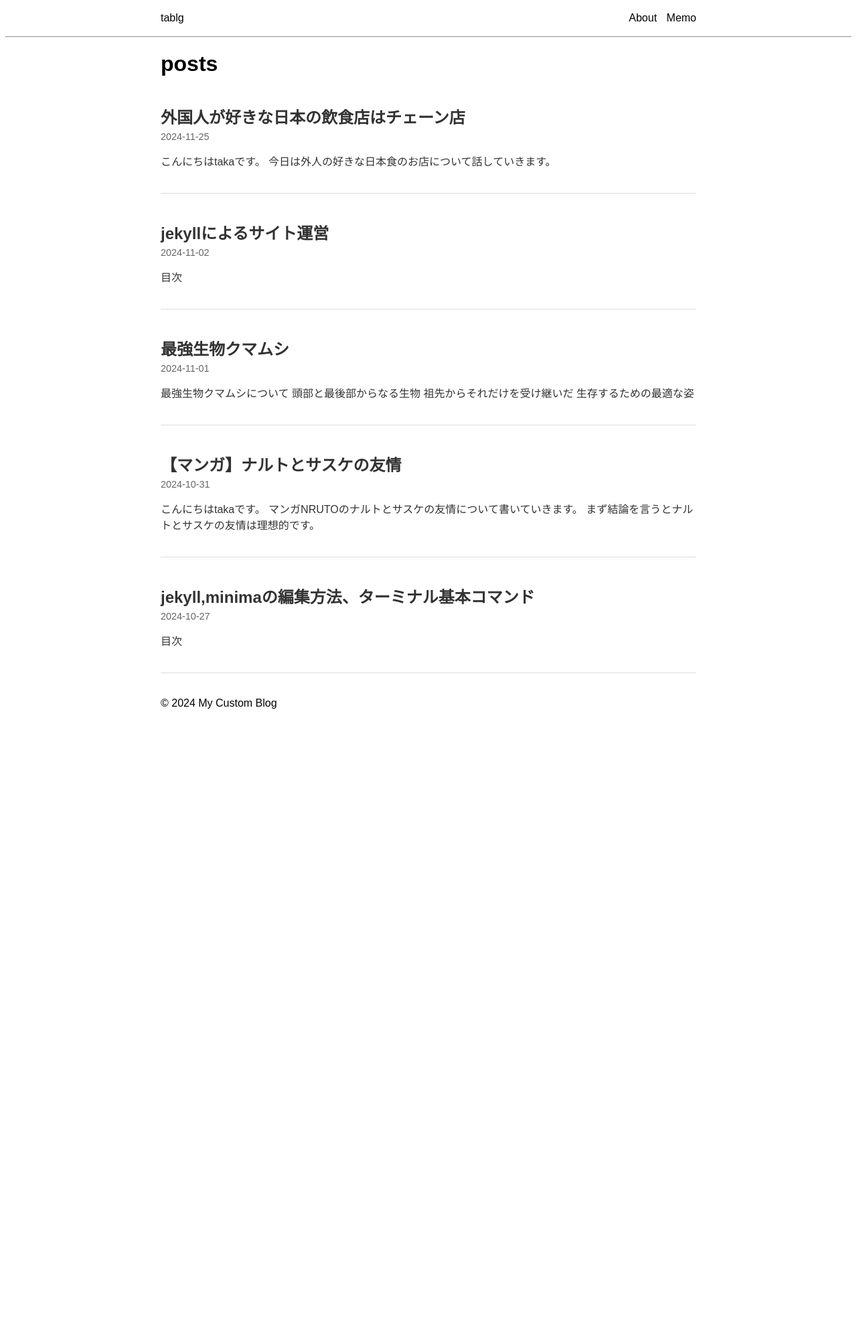
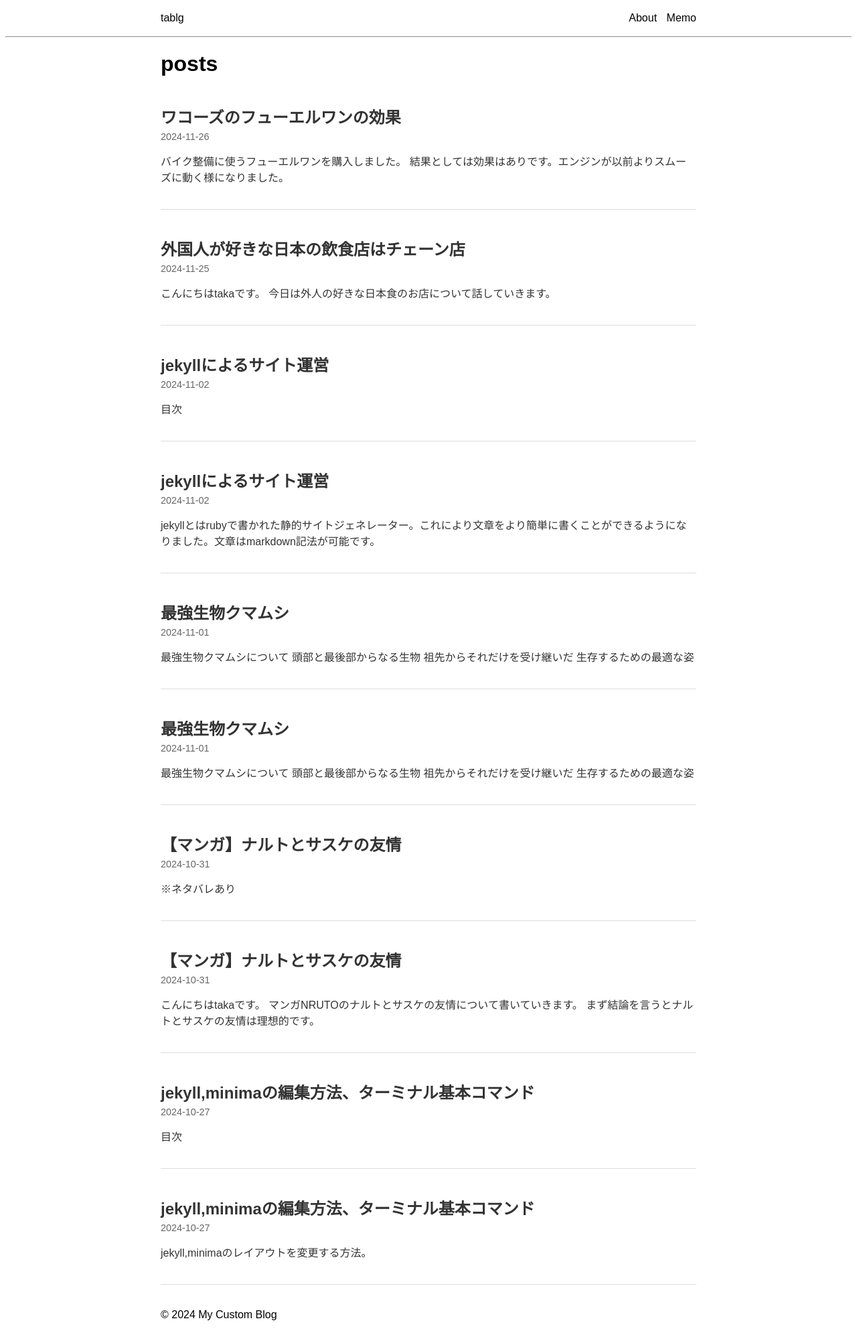
Before and after one commit to taka012345/tablg, a Jekyll site: the page built from index.markdown, in a window 1280 px wide. Shown: the whole page at 67% size. Built offline with Jekyll 4.4.1, drawn with Linux system fonts in a browser that asks for light colours; before the commit the page ends 1083 px from its top, so only the background shows below that.

Commit message:
Add files via upload

```diff
--- /dev/null
+++ b/_posts/2024-10-28-jekyllhen.markdown
@@ -0,0 +1,76 @@
+---
+layout: post
+title:  "jekyll,minimaの編集方法、ターミナル基本コマンド"
+date:   2024-10-28 01:53:04 +0900
+categories: jekyll update
+---
+jekyll,minimaのレイアウトを変更する方法。
+
+**目次**
+* TOC
+{:toc}
+
+## minimaで出来上がったサイトを編集するには
+* いくつかのファイルを作成、編集する必要がある
+  * ルートディレクトリにフォルダ、ファイルを追加する
+    * _layouts(フォルダ)
+      * default.html
+      * post.html
+    * assets/css（フォルダ）
+      * styles.css
+  * index.markdownの編集
+
+<br>
+
+## ターミナル操作
+
+ターミナル基本コマンド
+* ターミナルの起動方法:「⌘ + スペース」を押して「ターミナル」と入力
+
+* pwd: 現在のディレクトリ（フォルダ）のパスを表示する。
+
+* ls: 現在のディレクトリ内のファイルとフォルダのリストを表示する。
+
+* cd [ディレクトリ名]: 指定したディレクトリに移動する（例：cd Documents）。
+
+* cd ..：一つ前のディレクトリに戻る
+
+* jekyll serve:jekyllを起動
+
+* bundle exec jekyll serve：jekyllを起動
+
+* mkdir [フォルダ名]: 新しいフォルダを作成する（例：mkdir new_folder）。
+
+* rmdir [フォルダ名]: 空のフォルダを削除する。
+
+* rm [ファイル名]: 指定したファイルを削除する（例：rm file.txt）。
+
+* rm -r [フォルダ名]: 指定したフォルダとその中のすべてのファイルを削除する。
+
+* cp [元ファイル] [コピー先]: ファイルをコピーする（例：cp file.txt backup.txt）。
+
+* mv [元ファイル] [新しい名前]: ファイルの名前を変更または移動する（例：mv oldname.txt newname.txt）。
+
+* open [ファイル名]: 指定したファイルをデフォルトのアプリケーションで開く（例：open document.pdf）。
+
+* nano [ファイル名]: 指定したファイルをnanoエディタで開く（例：nano myfile.txt）。
+
+* clear: ターミナル画面をクリアする。
+
+システム情報
+* top: システムのプロセスやリソース使用状況を表示する。
+
+* df -h: ディスクの使用状況を表示する。
+
+* du -sh [ディレクトリ名]: 指定したディレクトリのサイズを表示する（例：du -sh Documents）。
+
+
+ネットワーク
+* ping [ホスト名]: 指定したホストへの接続をテストする（例：ping google.com）。
+
+* curl [URL]: 指定したURLの内容を取得する（例：curl https://example.com）。
+
+ヘルプ
+* man [コマンド名]: 指定したコマンドのマニュアルを表示する（例：man ls）。
+
+<br>
--- /dev/null
+++ b/_posts/2024-11-01-naruto.md
@@ -0,0 +1,103 @@
+---
+layout: post
+title:  "【マンガ】ナルトとサスケの友情"
+date:   2024-11-01 01:53:04 +0900
+categories: jekyll update
+---
+※ネタバレあり
+
+こんにちはtakaです。
+マンガNRUTOのナルトとサスケの友情について書いていきます。
+まず結論を言うとナルトとサスケの友情は理想的です。
+
+何も言う事ありません。
+
+本当にいい友情だなと思ったのは最終巻で二人が衝突した時です。
+
+<br>
+
+**目次**
+* TOC
+{:toc}
+
+<br>
+
+## サスケはナルトを殺そうとする
+
+サスケはナルトを殺そうとします。
+
+ラスボスのカグヤをナルト、サスケ、サクラ、etcでなんとか倒すんですがそれで終わりません。
+
+サスケは大きな目的があるからです。
+
+それがナルトを殺すという目的。
+
+そうする事で感情に流されない合理的な判断ができる心を完成させようとしているのです。
+
+そして合理的で冷たい心を手に入れたなら、サスケは自分が支配する持続可能で平和な世の中をつくれると思っています。
+
+<br>
+
+## ナルトはサスケを殺さずに止めたい
+
+ナルトはサスケを殺そうとはしません。
+
+じゃあどうしたいのか？
+
+サスケを殴って止めようとします。
+
+何がなんでも止める。一発本気で殴ってダメなら、わかるまで、気持ちが伝わるまで殴る。
+
+そんな感じです。
+
+まあよくあるヤンキーマンガの話と似た状況ですね。
+
+<br>
+
+## ナルト以外の誰もサスケを止められない
+
+ラスボスのカグヤが封印された後はナルト、サスケの二人より強い生物はいません。
+
+この二人は世界を蹂躙する実力をもっています。
+
+ナルトは皆んなと世界のあり方を考えていこうとします
+
+サスケは自分が神にも似た絶対的存在となって世界を征服下において平和な世をつくろうとする。
+
+殺し合いの戦いの勝者が自分の希望を叶える事ができるわけです。
+
+でも殺しに来ているサスケをナルトは殺そうと思っていません。
+
+ナルトはサスケを殺さないでどうしたら止める事ができるのか。
+
+<br>
+
+## 結末
+
+結末はナルトが勝ちます。
+
+一応。正確には相打ちで二人とも傷と疲れで動けなくなったですが
+
+ただサスケが言葉にして負けを認めます。
+
+これって男同士でしかわからないかもしれないんですが、ナルトとサスケがお互いを認め合った瞬間です。
+
+これ以前にお互いを認め合ってはいましたが、何がなんでも自分の意見を通したい時があります。
+
+それは何度も訪れます。そして１つまた１つと今までにサスケの心に絡まっていた糸を解いていく感じです。
+
+自分でも間違った道だと思いながらも止まる事ができない時です。
+
+サスケは自分自身の行動を止める事ができなかった。
+
+そんな自分を止めてくれるのは多分ナルトだと信じていました。
+
+ナルトはそれをやってのけてくれました。
+
+これで壊れかけた友情はまた元に戻ったというわけです。
+
+そして友達の話なら聞く。サスケは考えをあらためるキッカケができたわけです。
+
+こんな２人の友情はとてもいいものだし、だからこそこんなにもいい人間模様を描いているNARUTOというマンガは面白いです。
+
+<br>
--- /dev/null
+++ b/_posts/2024-11-02-kumamusi.md
@@ -0,0 +1,32 @@
+---
+layout: post
+title:  "最強生物クマムシ"
+date:   2024-11-02 01:53:04 +0900
+categories: jekyll update
+---
+### 最強生物クマムシについて
+* 頭部と最後部からなる生物
+    * 祖先からそれだけを受け継いだ
+    * 生存するための最適な姿
+
+* 宇宙でも生きられる
+* 乾燥して仮死状態となれる
+    * 水を受けると復活する
+    * 頻繁に仮死状態となる
+        * 苔にいた場合乾燥している時は仮死、雨が降ると復活
+
+* 放射線にあたって生きていられるかまだ不明
+    * なぜ放射線に耐性をもっているのか
+        * 地球上では放射線の当たる場所は殆どない
+        * 乾燥に耐える力が放射線耐性を作った説がある
+
+* 火山、深海、砂漠あらゆる場所に生息している
+* 1mmより小さい
+* ディーサップという耐性タンパク質をもっている
+
+* クマムシの仲間
+    * カギムシ
+* クマムシとカギムシの祖先
+    * オニコニクティオン
+        * ５億年前に生きたいた
+        * クマムシより数倍大きい
--- /dev/null
+++ b/_posts/2024-11-03-jekyll.markdown
@@ -0,0 +1,80 @@
+---
+layout: post
+title:  "jekyllによるサイト運営"
+date:   2024-11-03 01:53:04 +0900
+categories: jekyll update
+---
+jekyllとはrubyで書かれた静的サイトジェネレーター。これにより文章をより簡単に書くことができるようになりました。文章はmarkdown記法が可能です。
+
+**目次**
+* TOC
+{:toc}
+
+iPhoneのメモでも使える記入方法です。
+
+例えば）
+
+iPhoneメモで「*」→「スペース」を入力すると「・」が出現します。
+* ←これです。
+* これを使うと箇条書きが簡単です
+* ２行目から自動で「・」を作成してくれます
+
+これは`こーど`です
+これは `インラインコード` です。
+これは <code>インラインコード</code> です。
+
+<u>アンダバー</u>
+
+<br>
+
+## markdown記法
+
+見出し
+
+* #
+
+* ##
+
+* #の後に半角スペース
+
+改行
+
+* < br >
+
+* または半角スペース2つ
+
+斜体
+
+* *で文字を囲む
+
+太字
+
+* **で文字を囲む
+
+斜体かつ太字
+
+* ***で文字を囲む
+
+箇条書き
+
+* *箇条書き1
+
+* 箇条書きする文章の頭に*を付ける
+
+水平線
+
+* *を３つ
+
+* -（ハイフン）
+
+* _（アンダーバー）
+
+* どの記号を使用しても良い
+
+リンクの挿入
+
+* [テキスト ](リンク先の URL)
+
+画像の挿入
+
+* ! [ 代替テキスト ] (画像URL )
--- /dev/null
+++ b/_posts/2024-11-27-fyueruone.md
@@ -0,0 +1,70 @@
+---
+layout: post
+title:  "ワコーズのフューエルワンの効果"
+date:   2024-11-27 01:53:04 +0900
+categories: jekyll update
+---
+バイク整備に使うフューエルワンを購入しました。
+結果としては効果はありです。エンジンが以前よりスムーズに動く様になりました。
+
+**目次**
+* TOC
+{:toc}
+
+## フューエルワンとは
+
+ワコーズというメーカーのエンジンクリーナーです。
+
+不純物を取り除く効果があります。
+
+また使い方には注意が必要です。
+
+古いエンジンであれば効果は体感しやすくなります。
+
+元々は市場に出るタイプでなくてプロのバイク屋さんとかが使うものだったらしいです。
+
+<br>
+
+## どんな車体に使用したか
+
+今回は10年以上乗っている原付に利用しました。
+
+* ４回に分けて連続で使用
+
+* 5Lのガソリンタンクに30~40ccを投入
+
+<br>
+
+## 使用方法
+
+* ガソリンタンクを満タンにして1%を投入（タンクの大きさにより投入%は変化する）
+
+* 古いエンジンなら6回連続で利用する
+
+## どんな効果があったか
+
+アイドリングがスムーズになりエンジン音もよくなりました。
+
+アクセル開けた時も多少軽くなりました。
+
+<br>
+
+## 注意点
+
+フューエルワンは大体１ヶ月以内に利用したほうがいいそうです。
+
+使用しない時は涼しい場所に保管する。
+
+古いエンジンには６回連続で使用してくださいとのことでしたが4回に留めておきました。
+
+理由は使いすぎるとフューエルワン自体がエンジン内の汚れとなるみたいなので少なめにしたということです。
+
+<br>
+
+## まとめ
+
+* フューエルワンは効果あり
+
+* 古いエンジンには効果的
+
+* 使用には注意が必要
--- a/assets/css/styles.css
+++ b/assets/css/styles.css
@@ -102,7 +102,12 @@ header #memo-menu {
 /* リンクのスタイル：デフォルトでは下線なし */
 a {
   text-decoration: none;
-  color: #333; /* リンクの通常時の色 */
+  color: #2960ea; /* リンクの通常時の色 */
+}
+
+a:hover {
+  color: rgb(127, 145, 215); /* ホバー時の色 */
+  text-decoration: underline; /* 下線を表示 */
 }
 
 /* リンクにカーソルが乗った時に下線を表示 */
--- a/november.md
+++ b/november.md
@@ -6,11 +6,51 @@ permalink: /memo/november/
 
 ※このページは開発者向けのMemoです
 
+### november
+
 **目次**
 * TOC
 {:toc}
 
-##
+##　最近穏やかになった
+
+時々口の悪い人につい文句を返してしっかりと喧嘩するなんてことがあります。
+
+それは大体イライラしている時なんですが
+
+今日もヤンキーのおっさんにどなられてつい反論しそうになったのですが
+
+なんかわからないけどこっちの落ち度に対してちゃんと謝罪した上でやり過ごしました。
+
+ちょっと自分の反応に驚きました。
+
+これは最近だらだらと過ごしてストレスが少ないからかもしれません。
+
+だらだら過ごすは大事ですね。
+
+ストレスが少なく心に余裕があることは感情のコントロールがスムーズになるんですね。
+
+## 適度に働いてダラダラとする
+
+結論これなのかもしれない。
+
+猫の様にだらだらとする時もあってもいい
+
+普段できなかった事に手をつけられるし体も心も休まる
+
+だけどだらだらと毎日を過ごすと次第に何もやる気が起きなくなり腐っていく
+
+働きすぎると気が狂いそうになる
+
+なので適度に働く
+
+そうすると活力も湧いて、他のことにも着手する気持ちが湧き起こる
+
+なので適度に働いて適度にだらだらする
+
+これがいい生き方かもしれない
+
+<br>
 
 ## やっぱり猫の様に生きることにした
 
@@ -22,17 +62,17 @@ permalink: /memo/november/
 
 <br>
 
-## 忙しく活くることも違った
+## 忙しく生きることも違った
 
 忙しく生きてみたけどどうやらそれもちがった。
 
 じゃあ一体自分は何を求めているのか。
 
-それはより効率的で楽な生き方だ。
+それはより効率的で楽な生き方かも。
 
 だらだらと過ごす日常でも忙しい日常でもない。
 
-現状よりも生産的な日常を目標としているのが答えだ。
+現状よりも生産的な日常を目標としているのが答えかも。
 
 <br>
 
--- a/october.md
+++ b/october.md
@@ -137,7 +139,7 @@ bundler
       * もし表示されていない場合には、「Branch」の項目が「None」となっていると思いますので、これをデフォルトブランチ（リポジトリが作成された時期に応じて、「master」または「main」）に変更して「Save」ボタンを押すことでURLが表示されます。
 <br>
 
-## jekyll
+## jekyllとは,jekyllでのサイト作成方法
 * Rudyのライブラリとして動作する静的ジェネレーター
 * デスクトップにアイコンは表示されない
 * Rudyのgemとしてインストールされる
@@ -157,12 +159,15 @@ bundler
                 * css
                     * style.css
     * それぞれにコード入力
+
+## jekyllをローカルで起動する方法
 * ローカルでのサイト確認方法
     * ターミナルを開く
-    * cd ~/“ファイルのある場所”を入力してファイルに移動
+    * cd ~/“ファイルのある場所”を入力してファイルに移動。
+    もくしは'cd [ファイル名]'を入力してファイルに移動
     * jekyll buildと入力してビルド確認
     * jekyll serveでサーバー起動
-    * http://127.0.0.1:4000をブラウザで入力して確認
+    * [http://127.0.0.1:4000](http://127.0.0.1:4000)とブラウザで入力して確認
 
 <br>
 
```
Also changed, not shown: other parts of october.md (+2 -0 lines), _posts/2024-11-#-m.md (+5 -0 lines).
